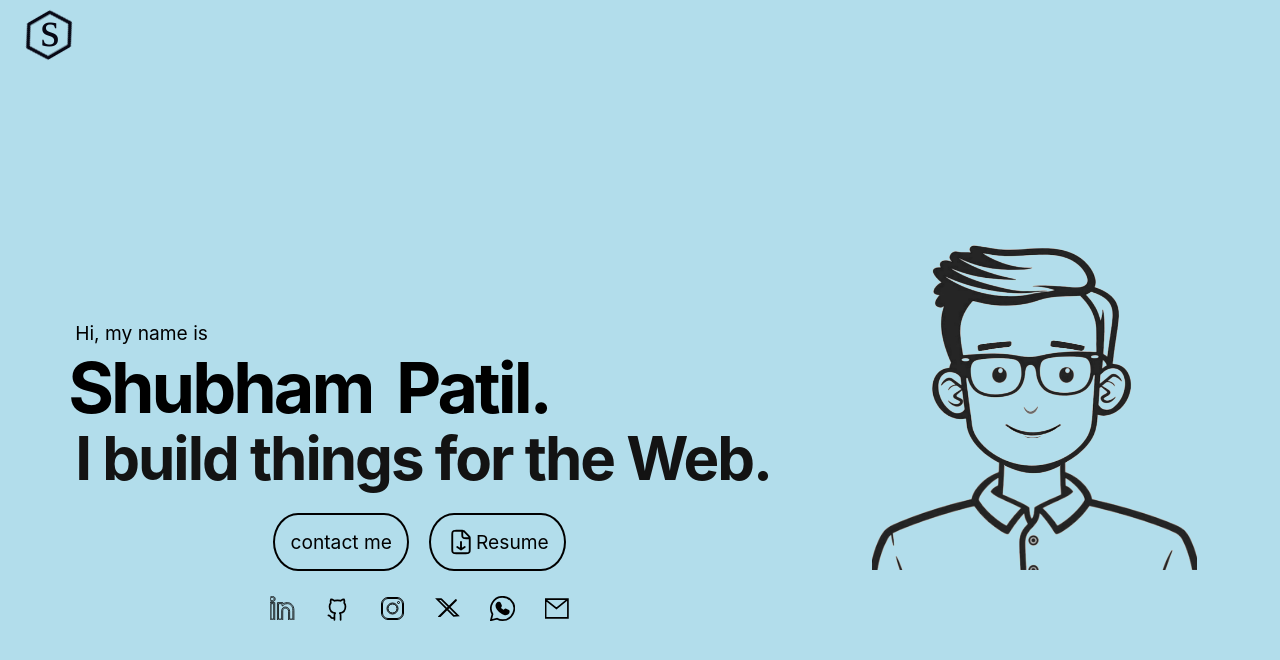
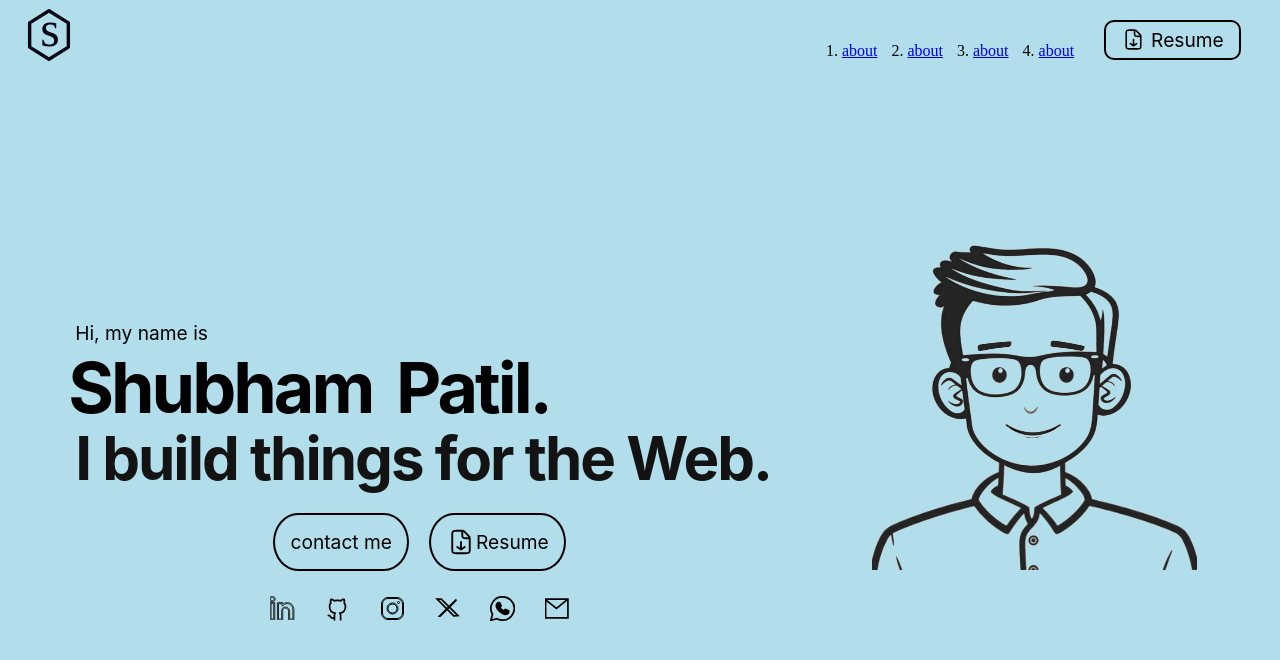
Before and after one commit to DevShubhamPatil/Devshubham, a React (Create React App) app: page / in a window 1280 px wide. Shown: the top 660 px of the page. Built offline with nearby package versions, Linux system fonts and the light colour scheme.

Commit message:
added Navbar

```diff
--- a/src/App.js
+++ b/src/App.js
@@ -6,25 +6,26 @@ import Navbar from './components/navbar'
 import { useEffect, useState } from 'react';
 
 function App() {
-  const [showApp, setShowApp] = useState(false);
-  useEffect(() => {
-      const timer = setTimeout(() => {
-          setShowApp(true);
-      }, 3500); // 3-second delay
+  // const [showApp, setShowApp] = useState(false);
+  // useEffect(() => {
+  //     const timer = setTimeout(() => {
+  //         setShowApp(true);
+  //     }, 3500);
 
-      return () => clearTimeout(timer);
-  }, []);
+  //     return () => clearTimeout(timer);
+  // }, []);
   return (
     <>
-    <LoadingAnimation/>
-    {showApp &&<div className="App">
+    {/* <LoadingAnimation/> */}
+    {/* {showApp &&<div className="App"> */}
+    <div className="App">
       <BrowserRouter>
       <Navbar/>
         <Routes>
           <Route path='/' element={<Landing/>}></Route>
         </Routes>
       </BrowserRouter>
-    </div>}
+    </div>
     </>
   );
 }
--- a/src/components/navbar/index.css
+++ b/src/components/navbar/index.css
@@ -1,8 +1,13 @@
-.navbar {
+.navbar{
     background-color: rgb(178, 221, 235);
     display: flex;
+    /* border: 2px red solid; */
+    justify-content: space-between;
     height: 70px;
-    /* box-shadow: 0px 0px 15px; */
+    overflow: visible;
+    /* box-shadow: 0px 0px 15px 0px; */
+    position: sticky;
+    top:0px;
 }
 
 .logocontainer{
@@ -17,7 +22,7 @@
     stroke-width: 7;
     width: 60px;
     height: 60px;
-    animation: rotate360 3s linear  infinite ;
+    /* animation: rotate360 3s linear  infinite ; */
 }
 @keyframes rotate360 {
     from {
@@ -36,3 +41,55 @@
     font-weight: 500;
     color: rgb(7, 7, 20);
 }
+.navlinks_container
+{
+    /* border: 2px red solid; */
+    margin-right: 1.5vw;
+}
+.navlinks{
+    height: 100%;
+    /* background-color: beige; */
+    display: flex;
+    /* list-style: none; */
+    box-sizing: border-box;
+    padding: 10px 20px;
+    margin: 0;
+    gap: 30px;
+    align-items: end;
+}
+.nav_link Link{
+    text-decoration: none;
+}
+
+.btn_li{
+list-style: none;
+}
+.resumeBTN{
+    all: unset;
+    width: fit-content;
+    height: 40px;
+    box-sizing: border-box;
+    border: black 2px solid;
+    /* margin: 20px 10px 5px 10px; */
+    padding: 0px 15px 0px 0px;
+    border-radius: 10px;
+    display: flex;
+}
+.navbtnsvg{
+    display: flex;
+    margin: 0px 0px 0px 10px;
+    padding: 5px 0;
+    width: 25px;
+    height: 25px;
+    padding: 5px;
+    stroke: black;
+    fill: none;
+}
+.navbtntext{
+    font-family: 'Calibre', 'Inter', 'San Francisco', 'SF Pro Text', -apple-system, system-ui, sans-serif;
+    display: flex;
+    height: 100%;
+    align-items: center;
+    font-size: 1.2rem;
+
+}
--- a/src/components/navbar/index.jsx
+++ b/src/components/navbar/index.jsx
@@ -1,17 +1,36 @@
 import './index.css'
 import { logo } from '../svg'
 import LoadingAnimation from '../LoadingAnimation'
+import { Link } from 'react-router-dom'
+import {fileDownload } from '../svg'
 
 const Navbar = () => {
 
     return (
         <>
-            <div className="navbar">
+            <nav className="navbar">
                 <div className='logocontainer'>
                     <div className="Slogo">s</div>
                     {logo}
                 </div>
-            </div>
+                <div className="navlinks_container">
+                    <ol className='navlinks'>
+                        <li className='nav_link'> <Link>about</Link> </li>
+                        <li className='nav_link'> <Link>about</Link> </li>
+                        <li className='nav_link'> <Link>about</Link> </li>
+                        <li className='nav_link'> <Link>about</Link> </li>
+                        <li className='nav_link btn_li'> <button className='resumeBTN'>
+                            <div className="navbtnsvg" id="resume">
+                                {fileDownload}
+                            </div>
+                            <div className="navbtntext">
+                            Resume
+                            </div>
+                            </button> </li>
+                    </ol>
+
+                </div>
+            </nav>
         </>
     )
 }
```
